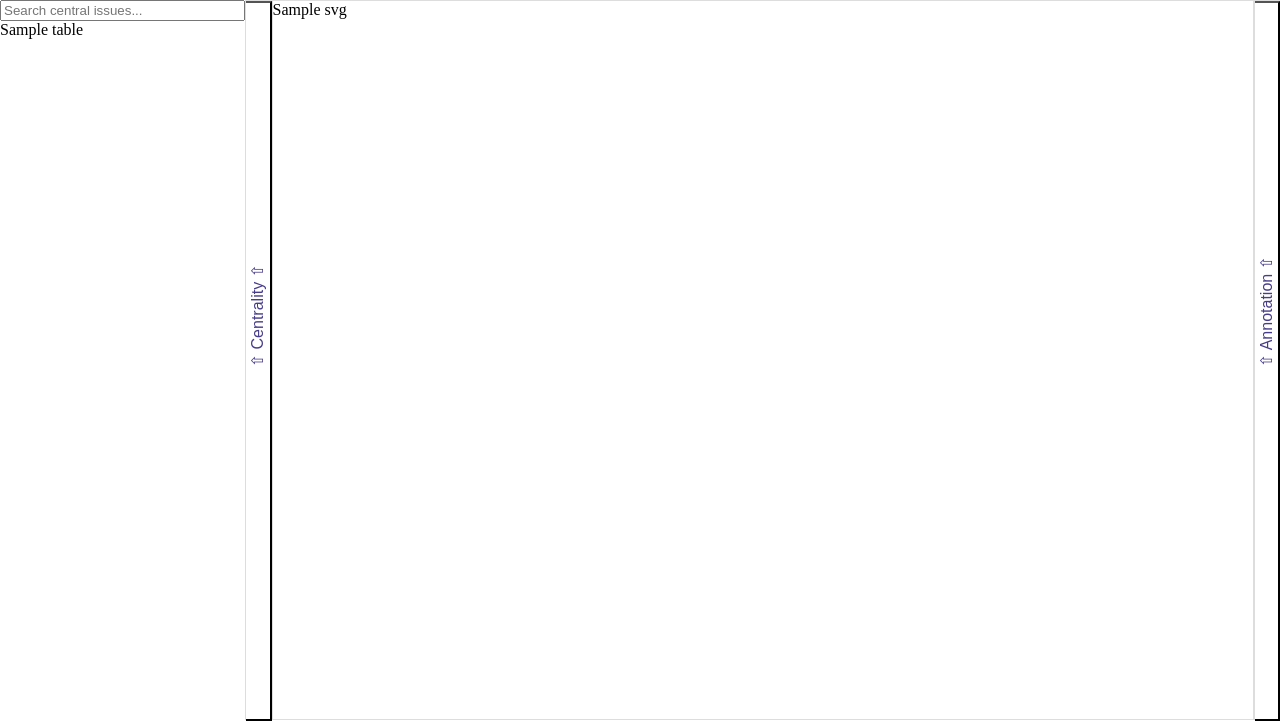
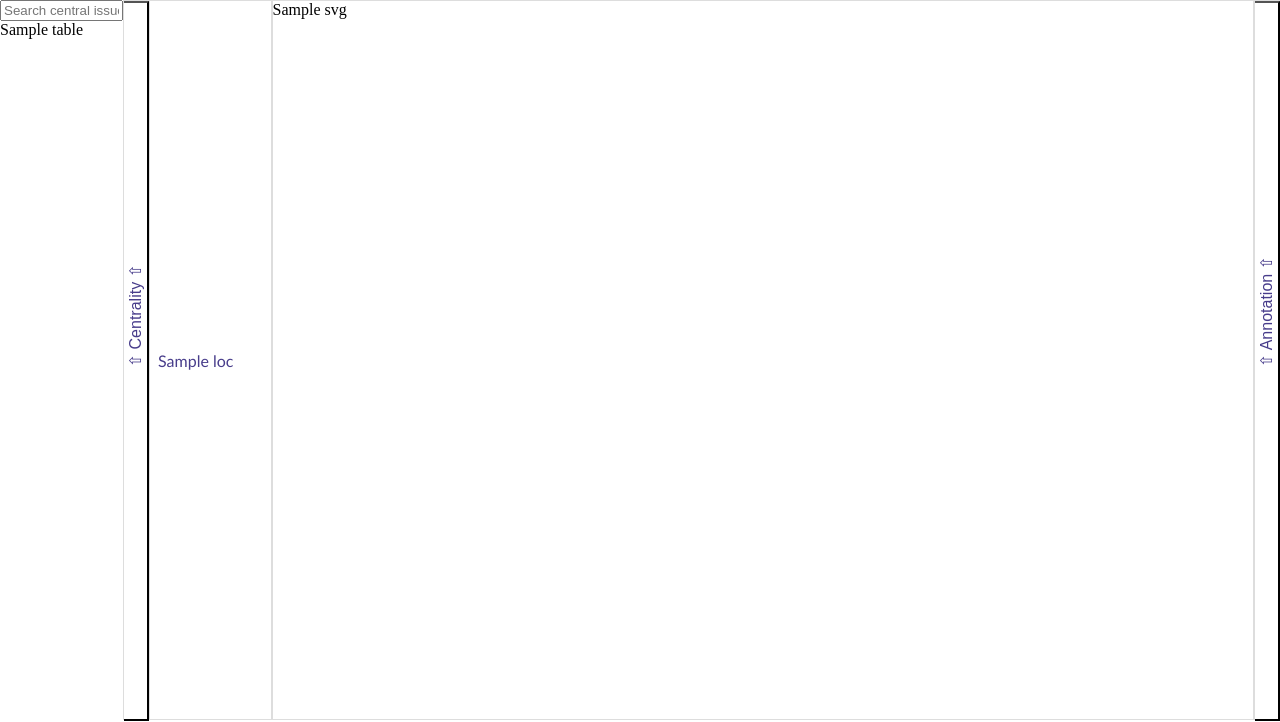
Before and after one commit to roryduthie/ArgNav, a Flask app: template app/templates/results.html in a window 1280 px wide. Shown: the part 78-800 px from the top of the page. Run offline with Flask 2, Linux system fonts and the light colour scheme; the template is opened without the code that fills it: most values are stand-ins (such as "Sample title", 1, 10 or a date in 2020); some libraries are stand-ins or nearby versions.

Commit message:
add locutions to results page

```diff
--- a/app/centrality.py
+++ b/app/centrality.py
@@ -81,6 +81,10 @@ class Centrality:
         graph.remove_nodes_from(nodes_to_remove)
 
         return graph
+    @staticmethod
+    def remove_iso_nodes(graph):
+        graph.remove_nodes_from(list(nx.isolates(graph)))
+        return graph
 
     @staticmethod
     def get_eigen_centrality(graph):
--- a/app/routes.py
+++ b/app/routes.py
@@ -36,6 +36,7 @@ def get_ordered_nodes(node_id, isMap):
     #Add extension for L-nodes here
     node_path = centra.create_json_url(node_id, isMap)
     graph = centra.get_graph_url(node_path)
+    graph = centra.remove_iso_nodes(graph)
     l_nodes = centra.get_l_node_list(graph)
     n_graph = centra.remove_redundant_nodes(graph)
     list_of_nodes = centra.list_nodes(graph)
--- a/app/static/css/main.css
+++ b/app/static/css/main.css
@@ -44,7 +44,15 @@ svg {
     background-color: white;
 }
 .tableclass {
-	width: 20%;
+	width: 10%;
+	overflow:hidden;
+    overflow-y: scroll;
+    height: 100%;
+    cursor:pointer;
+    background-color: white;
+}
+.locutionclass {
+	width: 10%;
 	overflow:hidden;
     overflow-y: scroll;
     height: 100%;
@@ -163,6 +171,10 @@ table.dataframe {
 
 #g { opacity:1}
 
+.tableclass table.dataframe tr td:nth-child(1) {
+    display: none;
+}
+
 
 .dataframe tr:nth-child(even){background-color: #f2f2f2;}
 
--- a/app/templates/my-form.html
+++ b/app/templates/my-form.html
@@ -14,6 +14,7 @@
 		  <button type="submit" class="btn" name="sbm" value="sbm">></button><br>
           <label for="iat_mode"> IAT mode: </label>
           <input type="checkbox" id="iat_mode" name="iat_mode" value="true">
+          <input type="hidden" id="iat_mode" name="iat_mode" value="false">
 	     </form>
     </body>
 </html>
--- a/app/templates/results.html
+++ b/app/templates/results.html
@@ -28,6 +28,15 @@
         </div>
         <div class="buttonclass">
             <button id="table_button" onclick="toggleButton()"><span id='btn_table_text'> &#8679; Centrality &#8679;</span></button>
+        </div>
+        <div class="locutionclass">
+            <table class="dataframe">
+            {% for loc in l_node_text %}
+                <tr>
+                    <td>{{ loc }}</td>
+                </tr>
+            {% endfor %}
+            </table>
         </div>
 
         <div class="canvasclass">
```
